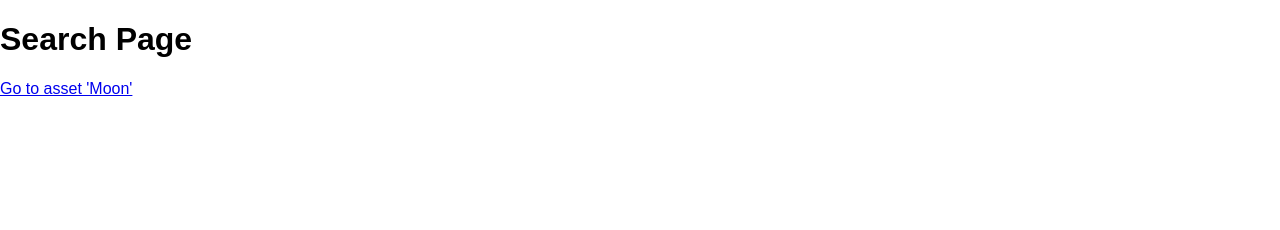
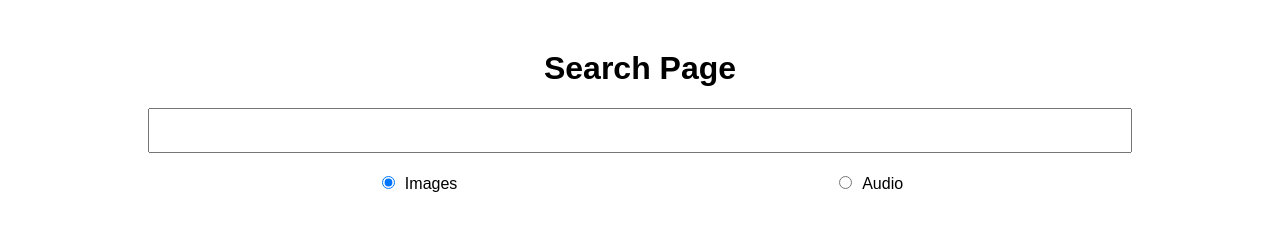
Before and after one commit to fusionfox/orange, a React app: page /#/search in a window 1280 px wide. Built offline with nearby package versions, Linux system fonts and the light colour scheme.

Commit message:
Adding SearchControls

```diff
--- a/src/css/Search.css
+++ b/src/css/Search.css
@@ -1,4 +1,7 @@
+.Search {
+  text-align: center;
+}
+
 .Search__Title {
-  text-align: center;
   margin-top: 50px;
 }
--- /dev/null
+++ b/src/css/components/SearchControls.css
@@ -0,0 +1,22 @@
+.SearchControls {
+
+}
+
+.SearchControls__query {
+  margin-bottom: 20px;
+}
+
+.SearchControls__query input {
+  padding: 10px;
+  font-size: 18px;
+  width: 75%;
+}
+
+.SearchControls__filters {
+  display: flex;
+  justify-content: space-evenly;
+}
+
+.SearchControls__filters label input {
+  margin-right: 10px;
+}
--- a/src/js/Search.js
+++ b/src/js/Search.js
@@ -1,14 +1,14 @@
 import React, { Component } from 'react';
-import { Link } from 'react-router-dom'
 import './../css/Search.css';
 import Title from './components/Title'
+import SearchControls from './components/SearchControls'
 
 class Search extends Component {
   render() {
     return (
       <div className="Search">
-        <Title text='Search Page' />
-        <Link to={'/asset/moon'}>Go to asset 'Moon'</Link>
+        <Title className="Search__Title" text='Search Page' />
+        <SearchControls className="Search__Controls" />
       </div>
     );
   }
--- /dev/null
+++ b/src/js/components/SearchControls.js
@@ -0,0 +1,25 @@
+import React from 'react'
+import '../../css/components/SearchControls.css';
+import classNames from 'classnames';
+
+const SearchControls = (props) => {
+  return (
+    <div className={classNames(props.className, 'SearchControls')}>
+      <div className='SearchControls__query'>
+        <input type='text' />
+      </div>
+      <div className='SearchControls__filters'>
+        <label>
+          <input type='radio' name='media_type' value='image' defaultChecked />
+          Images
+        </label>
+        <label>
+          <input type='radio' name='media_type' value='audio' />
+          Audio
+        </label>
+      </div>
+    </div>
+  )
+}
+
+export default SearchControls
```
